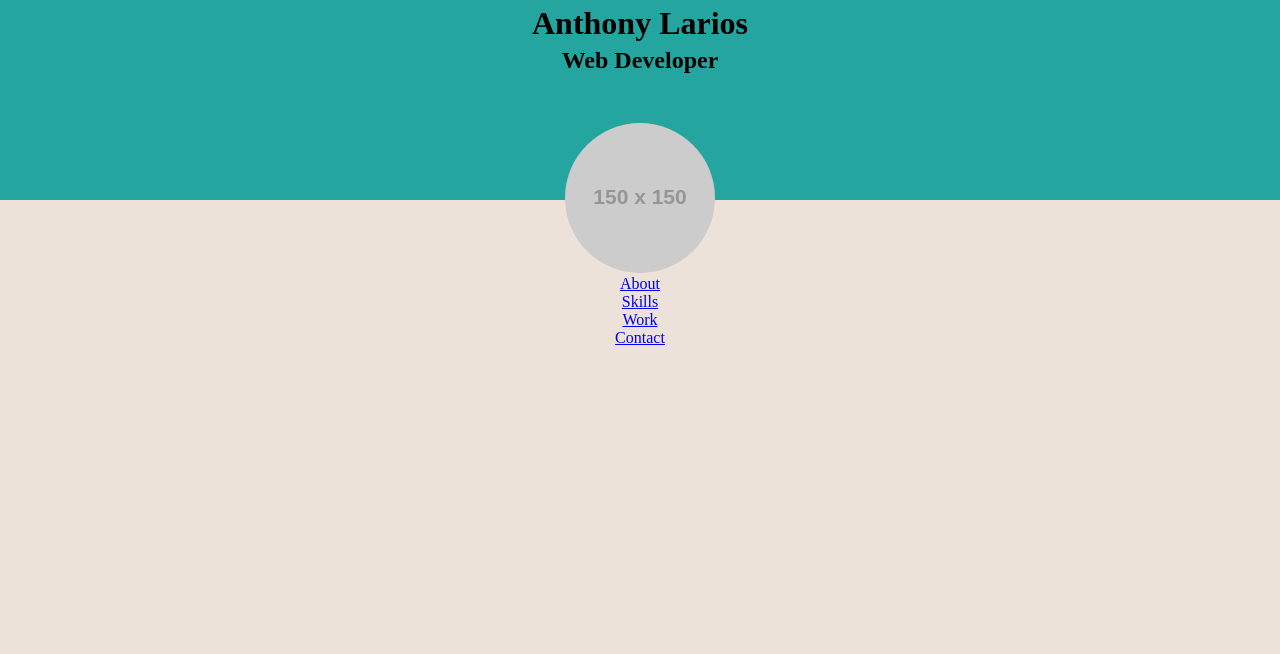
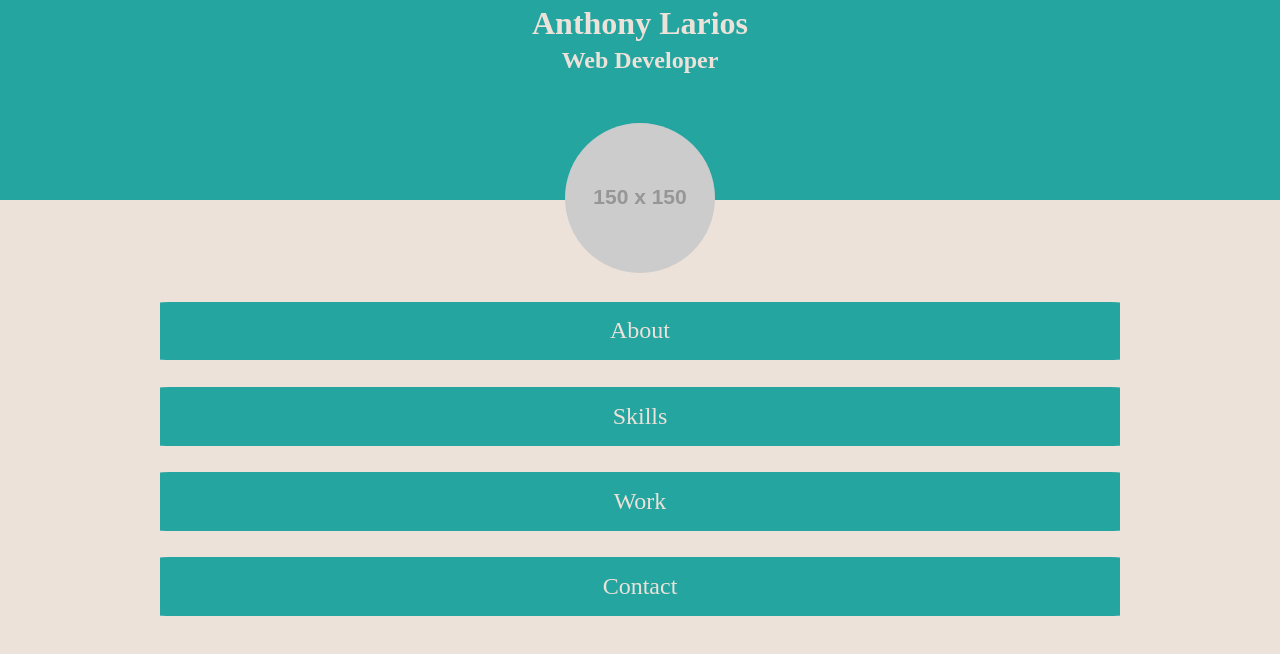
Before and after one commit to AnthonyLarios/portfolio, a plain HTML site: page index.html in a window 1280 px wide. Drawn offline with Linux system fonts and the light colour scheme; placeholder pictures from the web are drawn by us.

Commit message:
Add styles to nave ul and li

```diff
--- a/sass/2-base/_base.sass
+++ b/sass/2-base/_base.sass
@@ -3,3 +3,9 @@ body
 
 li
     text-align: center
+    background-color: #24A5A0
+
+    a
+        text-decoration: none
+        color: #ECE2D9
+        display: block
--- a/sass/3-layouts/_header.sass
+++ b/sass/3-layouts/_header.sass
@@ -8,6 +8,7 @@
 
     h1, h2
         text-align: center
+        color: #ECE2D9
 
     @media (min-height: 630px)
         height: 25vh
--- a/sass/3-layouts/_nav.sass
+++ b/sass/3-layouts/_nav.sass
@@ -4,8 +4,14 @@
     padding-top: 75px
     background-color: #ECE2D9
 
-    ul
-        height: 100%
+    li
+        width: 75%
+        border-radius: 1%
+        margin: (((3 * 630px / 4) - 75px) / 15) auto
+
+        a
+            padding: (((3 * 630px / 4) - 75px) / 25) 50px
+            font-size: 1.5em
 
     @media (min-height: 630px)
         height: 75vh
```
Also changed, not shown: css/main.css, 1 other file.
